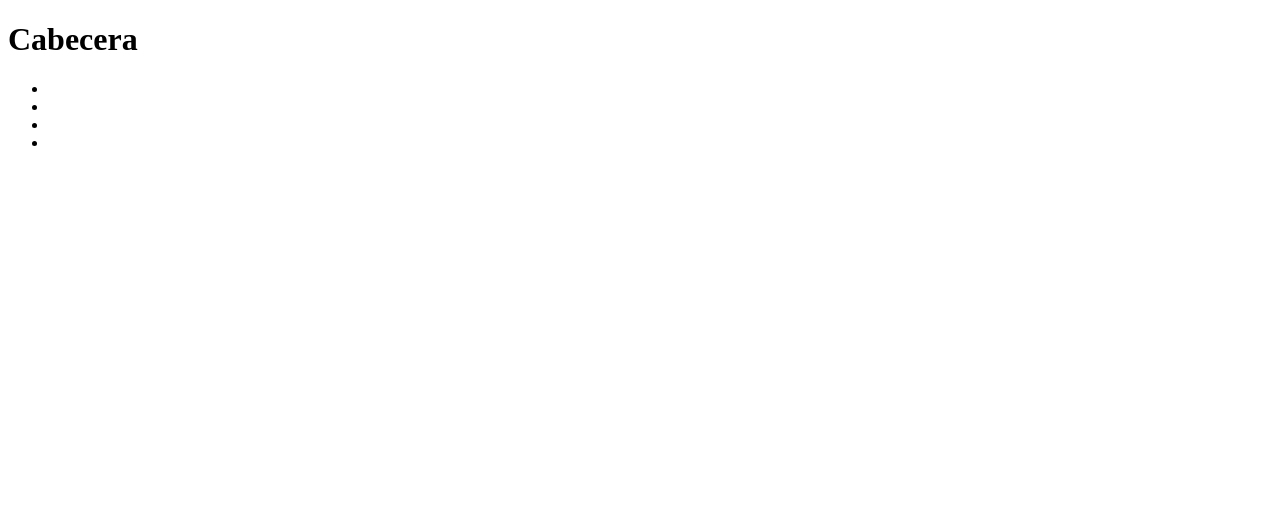
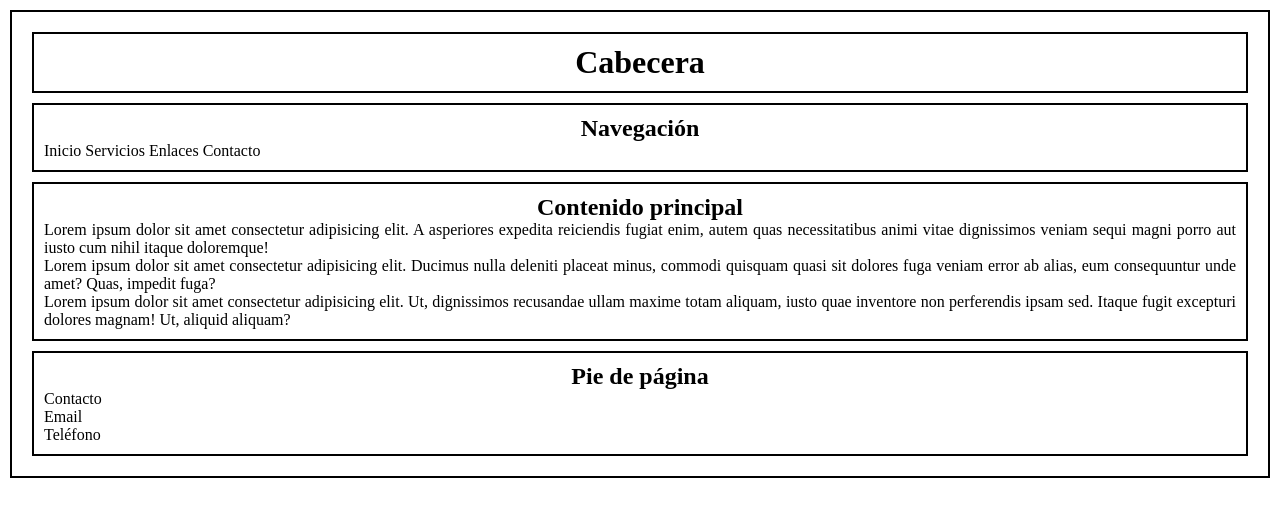
Before and after one commit to Rodolfofyto/html_6_ejc_1, a plain HTML site: page index_ejc_6_a.html in a window 1280 px wide. Drawn offline with Linux system fonts and the light colour scheme.

Commit message:
cambio en html y css

```diff
--- a/index_ejc_6_a.html
+++ b/index_ejc_6_a.html
@@ -1,33 +1,50 @@
 <!DOCTYPE html>
 <html lang="en">
+
 <head>
     <meta charset="UTF-8">
     <meta http-equiv="X-UA-Compatible" content="IE=edge">
     <meta name="viewport" content="width=device-width, initial-scale=1.0">
     <title>Ejercicio 6 a</title>
+    <link rel="stylesheet" href="style_a.css">
 </head>
+
 <body>
+    <div>
         <div class="header">
             <h1> Cabecera</h1>
         </div>
         <div class="nav">
+            <h2>Navegación</h2>
             <ul>
-            <li></li>
-            <li></li>
-            <li></li>
-            <li></li>
+                <li>Inicio</li>
+                <li>Servicios</li>
+                <li>Enlaces</li>
+                <li>Contacto</li>
             </ul>
         </div>
         <div class="main">
-        <h2></h2>
-        <p></p>
-        <p></p>
-        <p></p>
+            <h2> Contenido principal</h2>
+            <p>Lorem ipsum dolor sit amet consectetur adipisicing elit. A asperiores expedita reiciendis fugiat enim,
+                autem
+                quas necessitatibus animi vitae dignissimos veniam sequi magni porro aut iusto cum nihil itaque
+                doloremque!
+            </p>
+            <p>Lorem ipsum dolor sit amet consectetur adipisicing elit. Ducimus nulla deleniti placeat minus, commodi
+                quisquam quasi sit dolores fuga veniam error ab alias, eum consequuntur unde amet? Quas, impedit fuga?
+            </p>
+            <p>Lorem ipsum dolor sit amet consectetur adipisicing elit. Ut, dignissimos recusandae ullam maxime totam
+                aliquam, iusto quae inventore non perferendis ipsam sed. Itaque fugit excepturi dolores magnam! Ut,
+                aliquid
+                aliquam?</p>
         </div>
         <div class="footer">
-        <p></p>
-        <p></p>
-        <p></p>
+            <h2>Pie de página</h2>
+            <p>Contacto</p>
+            <p>Email</p>
+            <p>Teléfono</p>
+        </div>
     </div>
 </body>
+
 </html>
--- a/style_a.css
+++ b/style_a.css
@@ -0,0 +1,22 @@
+* {
+    margin: 0;
+    padding: 0;
+}
+
+div {
+    border: solid 2px black;
+    margin: 10px;
+    padding: 10px;
+}
+
+div h1,h2 {
+    text-align: center;
+}
+
+div ul li {
+    display: inline-block;
+
+}
+.main{
+    text-align: justify;
+}
```
Lines whose indentation alone changed are shown as unchanged.
